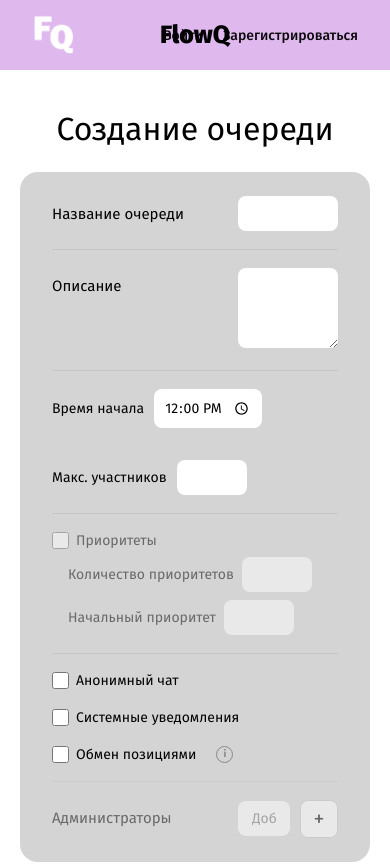
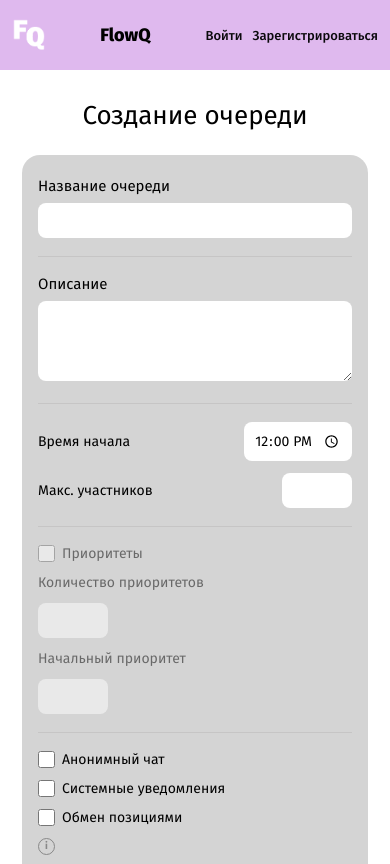
Before and after one commit to Lawliteee/FlowQ, a Vue app in the folder frontend/: page /create-queue in a window 390 px wide. Shown: the top 864 px of the page. Built offline with nearby package versions, Linux system fonts and the light colour scheme.

Commit message:
feat: Добавлен адаптив для основных экранов

```diff
--- a/frontend/src/components/AppHeader.vue
+++ b/frontend/src/components/AppHeader.vue
@@ -10,12 +10,7 @@
     </nav>
   </header>
 
-
-  <LoginModal
-    v-if="loginOpen"
-    @close="loginOpen = false"
-    @switch-to-register="switchToRegister"
-  />
+  <LoginModal v-if="loginOpen" @close="loginOpen = false" @switch-to-register="switchToRegister" />
 
   <RegisterModal
     v-if="registerOpen"
@@ -103,4 +98,34 @@ header {
 .header-nav a:hover {
   opacity: 0.7;
 }
+
+@media (max-width: 1024px) {
+  header {
+    padding: 0 20px;
+  }
+}
+
+@media (max-width: 768px) {
+  header {
+    padding: 0 12px;
+  }
+
+  .logo {
+    height: 40px;
+  }
+
+  .header-title {
+    position: static;
+    transform: none;
+    font-size: 18px;
+  }
+
+  .header-nav {
+    gap: 10px;
+  }
+
+  .header-nav a {
+    font-size: 13px;
+  }
+}
 </style>
--- a/frontend/src/views/AdminView.vue
+++ b/frontend/src/views/AdminView.vue
@@ -173,12 +173,12 @@ function finishQueue() {
 }
 
 .btn-copy--copied {
-  background: var(--teal-dark);
+  background: var(--primary-dark);
   color: white;
 }
 
 .btn-copy--copied:hover {
-  background: var(--teal);
+  background: var(--primary-hover);
 }
 
 .current-block {
@@ -318,4 +318,50 @@ function finishQueue() {
 .btn-next:hover {
   background: var(--primary-button-hover);
 }
+
+@media (max-width: 1024px) {
+  .admin-page {
+    padding: 0 32px 40px;
+  }
+}
+
+@media (max-width: 768px) {
+  .admin-page {
+    padding: 0 16px 24px;
+    height: auto;
+    max-height: none;
+    min-height: auto;
+    overflow: visible;
+  }
+
+  .queue-bar {
+    flex-wrap: wrap;
+    gap: 8px 12px;
+  }
+
+  .current-text {
+    font-size: 26px;
+  }
+
+  .current-number {
+    font-size: 38px;
+  }
+
+  .participants-panel {
+    flex: none;
+    min-height: 200px;
+    max-height: 45vh;
+  }
+
+  .actions {
+    flex-direction: column;
+    align-items: stretch;
+    gap: 10px;
+    margin-top: 0;
+  }
+
+  .btn-next {
+    order: -1;
+  }
+}
 </style>
--- a/frontend/src/views/CreateQueueView.vue
+++ b/frontend/src/views/CreateQueueView.vue
@@ -390,4 +390,59 @@ input[type='checkbox'] {
   opacity: 0.5;
   pointer-events: none;
 }
+
+@media (max-width: 768px) {
+  main {
+    padding: 20px 22px 40px;
+  }
+
+  h1 {
+    font-size: 26px;
+  }
+
+  .form-panel {
+    padding: 4px 16px;
+  }
+
+  .form-row {
+    flex-direction: column;
+    align-items: stretch;
+    gap: 8px;
+  }
+
+  .form-label {
+    min-width: 0;
+    padding-top: 0;
+  }
+
+  .form-control {
+    flex: none;
+  }
+
+  .inline-fields,
+  .priority-row,
+  .checkbox-row {
+    flex-direction: column;
+    align-items: flex-start;
+    gap: 12px;
+  }
+
+  .inline-fields {
+    align-items: stretch;
+  }
+
+  .inline-field {
+    justify-content: space-between;
+  }
+
+  .ml {
+    margin-left: 0;
+  }
+
+  .btn-back,
+  .btn-create {
+    flex: 1;
+    padding: 14px 0;
+  }
+}
 </style>
--- a/frontend/src/views/HomeView.vue
+++ b/frontend/src/views/HomeView.vue
@@ -115,4 +115,49 @@ h1 {
 .btn-primary2:hover {
   background: var(--primary-hover);
 }
+
+@media (max-width: 1024px) {
+  main {
+    padding: 50px 20px;
+  }
+
+  h1 {
+    font-size: 34px;
+  }
+}
+
+@media (max-width: 768px) {
+  main {
+    padding: 30px 16px;
+  }
+
+  h1 {
+    font-size: 26px;
+  }
+
+  .subtitle {
+    margin-bottom: 48px;
+  }
+
+  .role-section h2 {
+    font-size: 24px;
+  }
+
+  /* карточки ролей друг под другом */
+  .role-cards {
+    flex-direction: column;
+    align-items: center;
+    gap: 24px;
+  }
+
+  .role-card {
+    padding: 0;
+  }
+
+  .role-card + .role-card {
+    border-left: none;
+    border-top: 2px solid var(--divider);
+    padding-top: 24px;
+  }
+}
 </style>
--- a/frontend/src/views/QueueView.vue
+++ b/frontend/src/views/QueueView.vue
@@ -132,4 +132,22 @@ function openParticipants() {
 .btn-leave:hover {
   background: var(--primary-hover);
 }
+
+@media (max-width: 768px) {
+  .page-body {
+    padding: 0 16px;
+  }
+
+  .burger-btn {
+    right: 12px;
+  }
+
+  .queue-title {
+    font-size: 24px;
+  }
+
+  .wait-time {
+    font-size: 28px;
+  }
+}
 </style>
```
